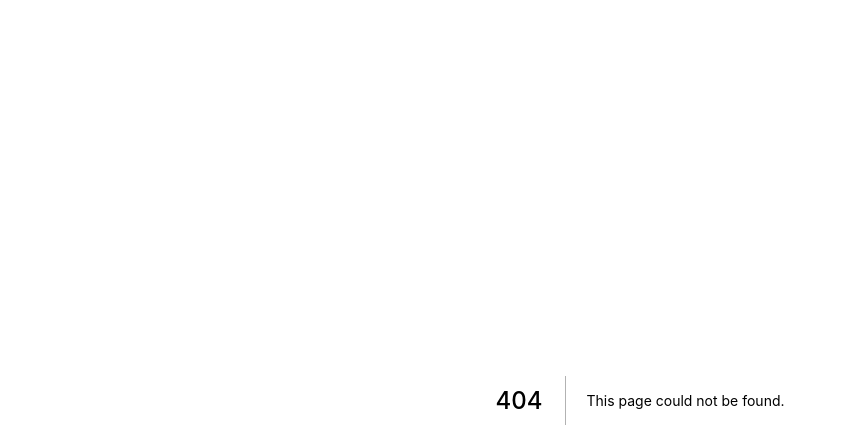
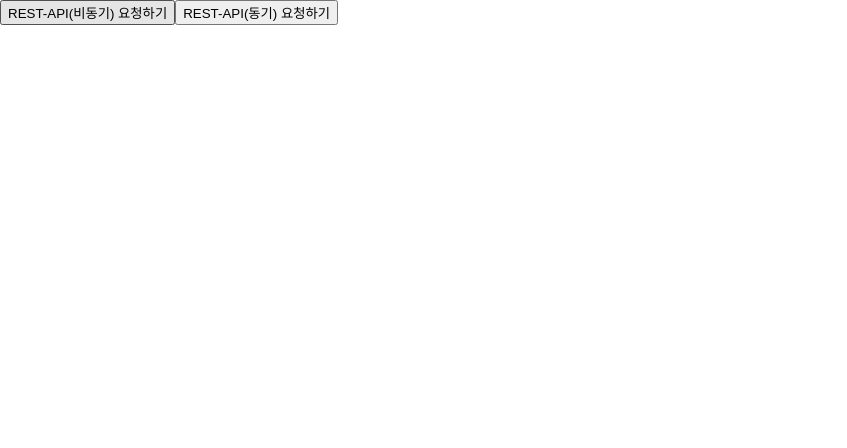
Before and after one commit to lsj0202/23-Frontend-Study, a Next.js app: page /rest-get in a window 1280 px wide. Before the commit this address had no page. Shown: the top 448 px of the page, without its empty margins (0-847 px from the left). Built offline with nearby package versions, Linux system fonts and the light colour scheme.

Commit message:
GQL useMutation

```diff
--- a/pages/_app.js
+++ b/pages/_app.js
@@ -1,7 +1,18 @@
 import '../styles/globals.css'
+import { ApolloProvider, ApolloClient, InMemoryCache } from '@apollo/client'
 
 function MyApp({ Component, pageProps }) {
-  return <Component {...pageProps} />
+
+  const client = new ApolloClient({
+    uri: "http://practice.codebootcamp.co.kr/graphql",
+    cache : new InMemoryCache() //컴퓨터의 메모리나 디스크에 저장하겠다. //나중에 할것
+  })
+
+  return (
+    <ApolloProvider client={client}>
+      <Component {...pageProps} />
+    </ApolloProvider>
+  )
 }
 
 export default MyApp
--- /dev/null
+++ b/pages/rest-get/index.js
@@ -0,0 +1,25 @@
+import axios from 'axios';
+import { useState } from 'react';
+
+export default function RestGetPage(){
+  const [title, setTitle] = useState("");
+
+  const onClickAsync = () => {
+    const result = axios.get('https://koreanjson.com/posts/1');
+    console.log(result);
+  }
+  //async function onClick async(){}
+  const onClickSync = async () =>{
+    const result = await axios.get('https://koreanjson.com/posts/1');
+    console.log(result.data.title);
+    setTitle(result.data.title);
+  }
+
+  return(
+    <>
+      <button onClick={onClickAsync}>REST-API(비동기) 요청하기</button>
+      <button onClick={onClickSync}>REST-API(동기) 요청하기</button>
+      <div>{title}</div>
+    </>
+  )
+}
```
Also changed, not shown: pages/rest-get/gpl/index.js (added, +26 -0 lines), 2 other files (tests, documents, lock files or other folders).
